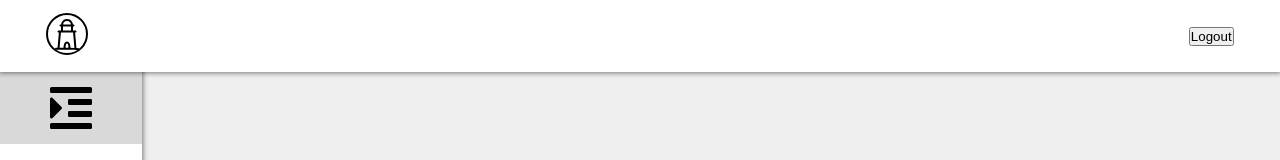
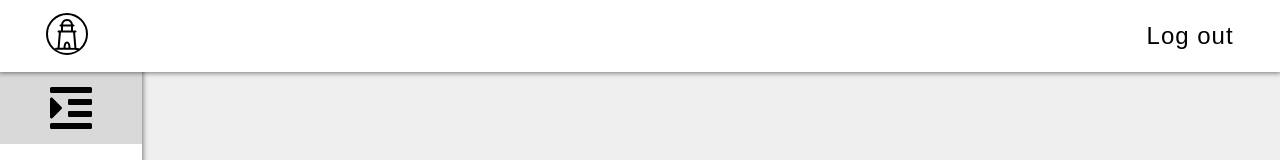
Before and after one commit to sbacanski0730/weather-and-hr-logbook-web, a React (Create React App) app: page / in a window 1280 px wide. Shown: the top 160 px of the page. Built offline with nearby package versions, Linux system fonts and the light colour scheme.

Commit message:
button component created

```diff
--- /dev/null
+++ b/src/Components/Button/Button.jsx
@@ -0,0 +1,12 @@
+import React from 'react';
+import { ButtonStyle } from './Button.style';
+
+const Button = ({ children }) => {
+	return (
+		<>
+			<ButtonStyle>{children}</ButtonStyle>
+		</>
+	);
+};
+
+export default Button;
--- /dev/null
+++ b/src/Components/Button/Button.style.js
@@ -0,0 +1,11 @@
+import styled from 'styled-components';
+
+export const ButtonStyle = styled.button`
+	letter-spacing: 1px;
+	font-size: 1.5rem;
+	font-family: 'Montserrat', sans-serif;
+	/* font-family: 'Courier New', Courier, monospace; */
+	outline: none;
+	border: none;
+	background: none;
+`;
--- a/src/Components/NavBar/Navbar.jsx
+++ b/src/Components/NavBar/Navbar.jsx
@@ -12,6 +12,8 @@ import {
 } from 'react-icons/fa';
 import { MdSettings } from 'react-icons/md';
 
+import Button from '../Button/Button';
+
 const Navbar = () => {
 	const [sideMenuOpen, setSideMenuOpen] = useState(false);
 
@@ -24,7 +26,8 @@ const Navbar = () => {
 						<img src={logo} alt='' />
 					</div>
 					<div id='logout-container'>
-						<button>Logout</button>
+						<Button>Log out</Button>
+						{/* <button>Logout</button> */}
 					</div>
 				</div>
 				<div class={`left ${sideMenuOpen ? 'open' : 'closed'}`}>
```
